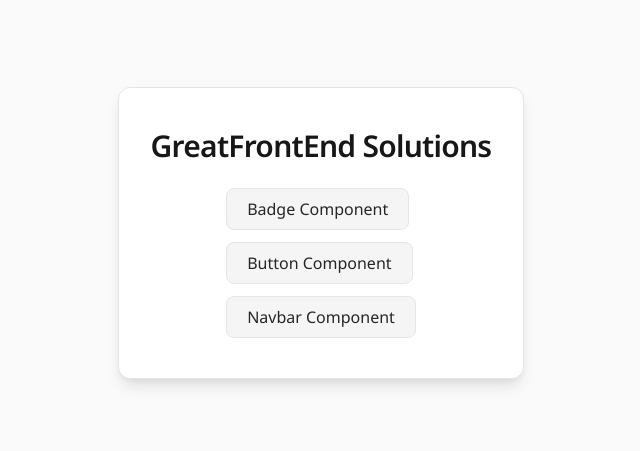
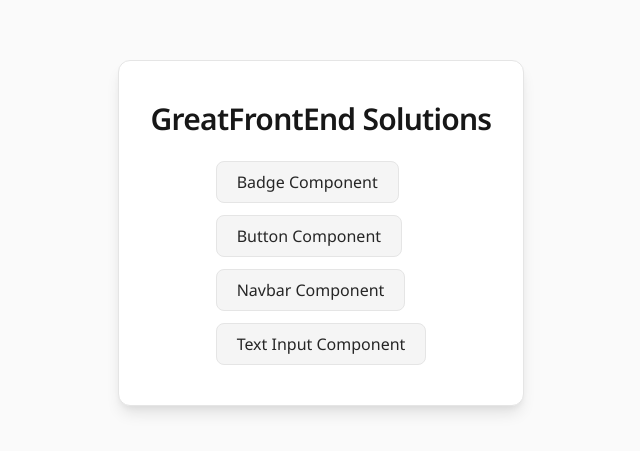
Before and after one commit to johnnygerard/greatfrontend-nextjs, a Next.js app: page / in a window 1280 px wide. Shown: the part 167-618 px from the top of the page, without its empty margins (319-959 px from the left). Built offline with nearby package versions, Linux system fonts and the light colour scheme.

Commit message:
feat: add boilerplate code for Text Input component

```diff
--- a/src/app/page.tsx
+++ b/src/app/page.tsx
@@ -22,6 +22,10 @@
               text: "Navbar Component",
               url: "/solution/navbar-component",
             },
+            {
+              text: "Text Input Component",
+              url: "/solution/text-input-component",
+            },
           ].map(({ text, url }) => (
             <li key={text}>
               <Link
--- /dev/null
+++ b/src/app/solution/text-input-component/page.tsx
@@ -0,0 +1,17 @@
+import { TextInput } from "@/component/text-input";
+import { Metadata } from "next";
+import { memo } from "react";
+
+export const metadata: Metadata = {
+  title: "Text Input Component",
+};
+
+const Page = () => {
+  return (
+    <main className="flex min-h-screen justify-center bg-white py-28">
+      <TextInput />
+    </main>
+  );
+};
+
+export default memo(Page);
--- /dev/null
+++ b/src/component/text-input.tsx
@@ -0,0 +1,14 @@
+import { DetailedHTMLProps, InputHTMLAttributes, memo } from "react";
+
+type InputProps = DetailedHTMLProps<
+  InputHTMLAttributes<HTMLInputElement>,
+  HTMLInputElement
+>;
+
+type Props = Omit<InputProps, "type">;
+
+export const TextInput = memo((props: Props) => {
+  return <input type="text" {...props} />;
+});
+
+TextInput.displayName = "TextInput";
```
